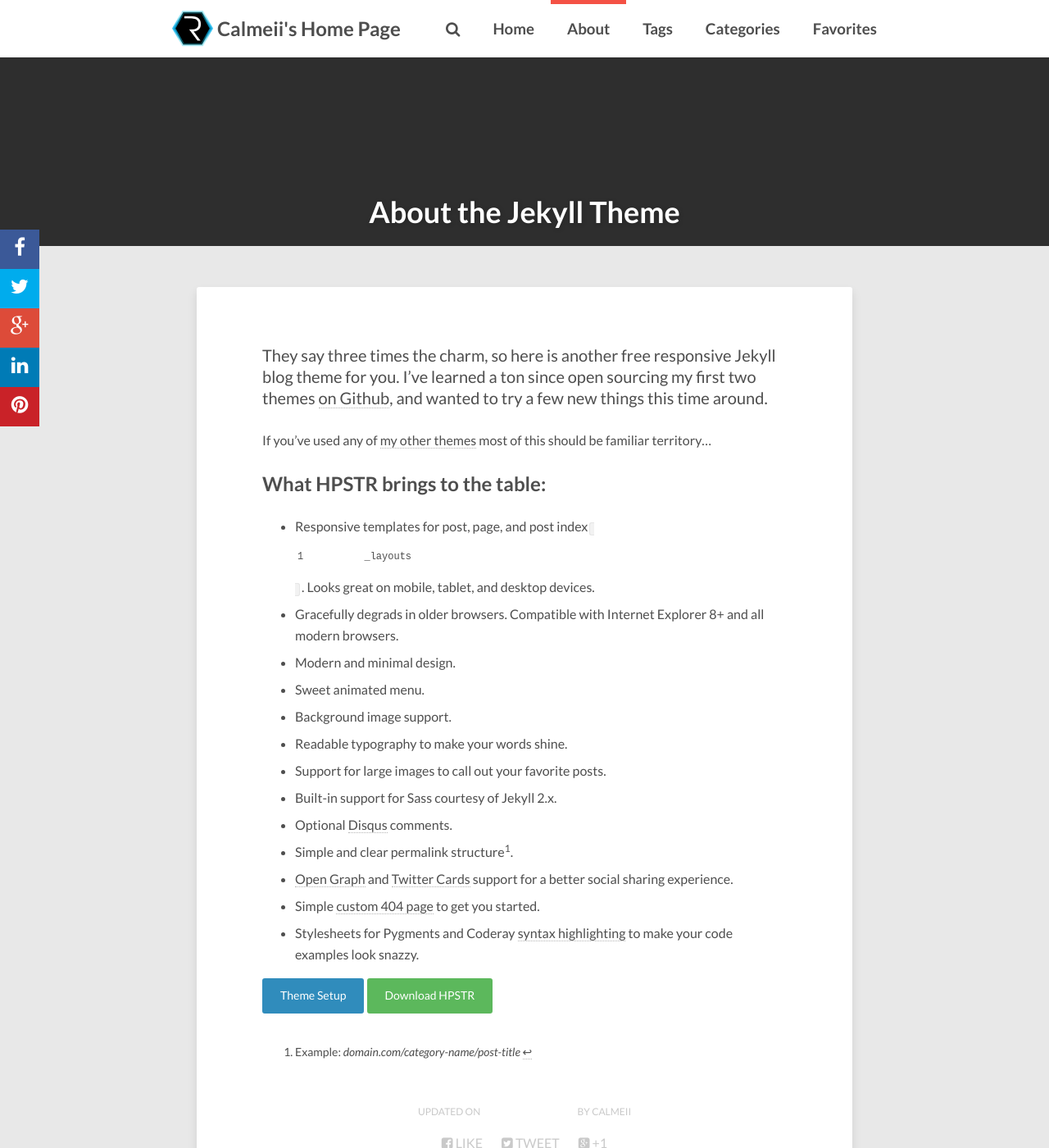
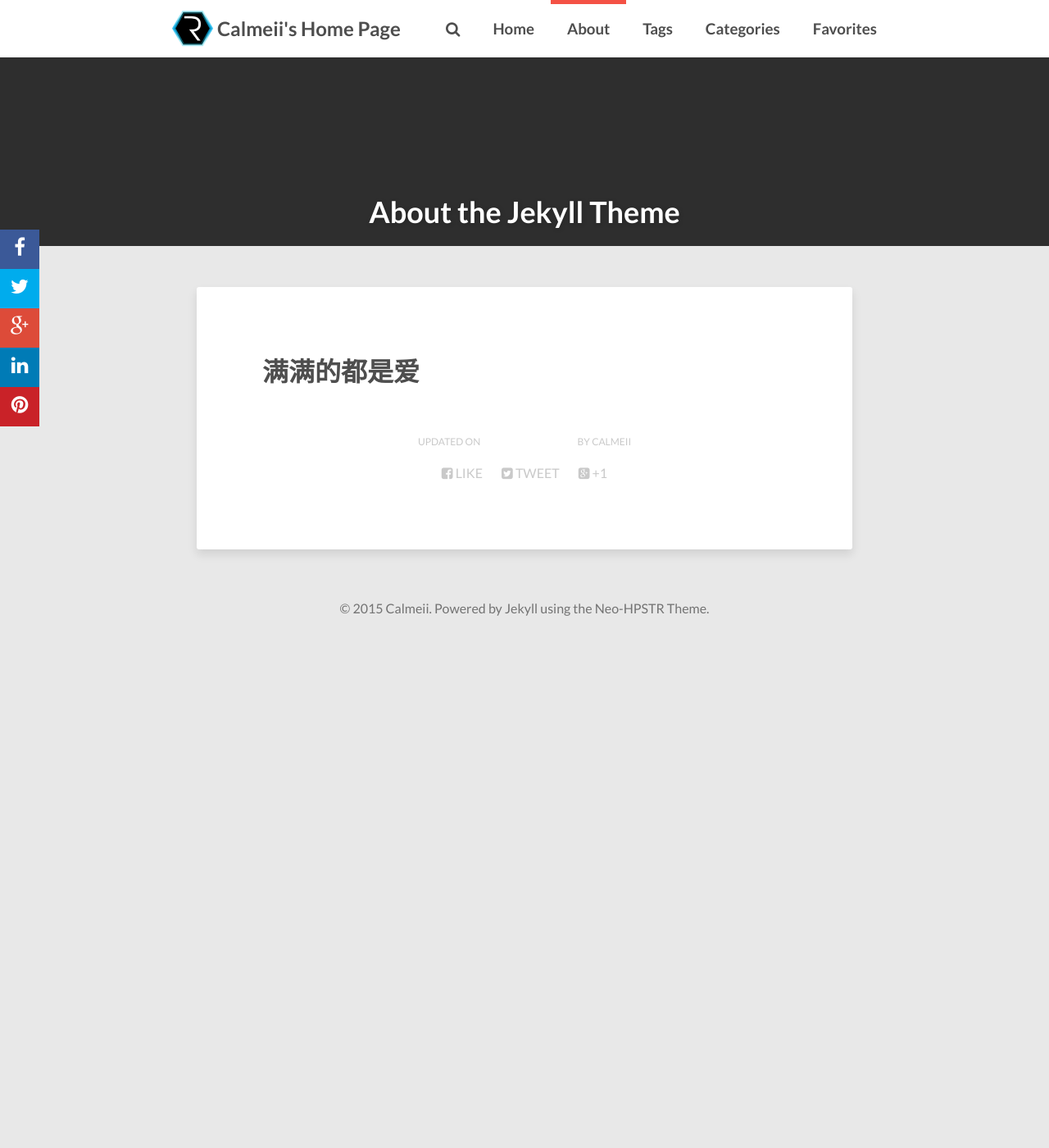
Before and after one commit to Calmeii/calmeii.github.io, a Jekyll site: the page built from about/index.md, in a window 1280 px wide and 1400 px high. Shown: the whole window at 82% size. Built offline with Jekyll 4.4.1, drawn with Linux system fonts in a browser that asks for light colours; nearby versions of some CDN libraries; comment, search, counter and statistics services are not loaded.

Commit message:
11.05修改

```diff
--- a/about/index.md
+++ b/about/index.md
@@ -9,26 +9,4 @@ comments: false
 modified: 2014-12-24
 ---
 
-They say three times the charm, so here is another free responsive Jekyll blog theme for you. I've learned a ton since open sourcing my first two themes [on Github](http://github.com/mmistakes), and wanted to try a few new things this time around.
-
-If you've used any of [my other themes](http://mademistakes.com/work/jekyll-themes/) most of this should be familiar territory...
-
-## What HPSTR brings to the table:
-
-* Responsive templates for post, page, and post index `_layouts`. Looks great on mobile, tablet, and desktop devices.
-* Gracefully degrads in older browsers. Compatible with Internet Explorer 8+ and all modern browsers.
-* Modern and minimal design.
-* Sweet animated menu.
-* Background image support.
-* Readable typography to make your words shine.
-* Support for large images to call out your favorite posts.
-* Built-in support for Sass courtesy of Jekyll 2.x.
-* Optional [Disqus](http://disqus.com) comments.
-* Simple and clear permalink structure[^1].
-* [Open Graph](https://developers.facebook.com/docs/opengraph/) and [Twitter Cards](https://dev.twitter.com/docs/cards) support for a better social sharing experience.
-* Simple [custom 404 page]({{ site.url }}/404.html) to get you started.
-* Stylesheets for Pygments and Coderay [syntax highlighting]({{ site.url }}/code-highlighting-post/) to make your code examples look snazzy.
-
-<div markdown="0"><a href="{{ site.url }}/theme-setup/" class="btn btn-info">Theme Setup</a> <a href="https://github.com/mmistakes/hpstr-jekyll-theme" class="btn btn-success">Download HPSTR</a></div>
-
-[^1]: Example: *domain.com/category-name/post-title*
+#满满的都是爱
```
Also changed, not shown: _posts/2013-05-22-sample-post-images.md (+1 -0 lines), _posts/2013-08-12-sample-link-post.md (+1 -0 lines), _posts/2013-08-16-code-highlighting-post.md (+1 -0 lines), _posts/2013-10-26-background-image.md (+1 -0 lines).
